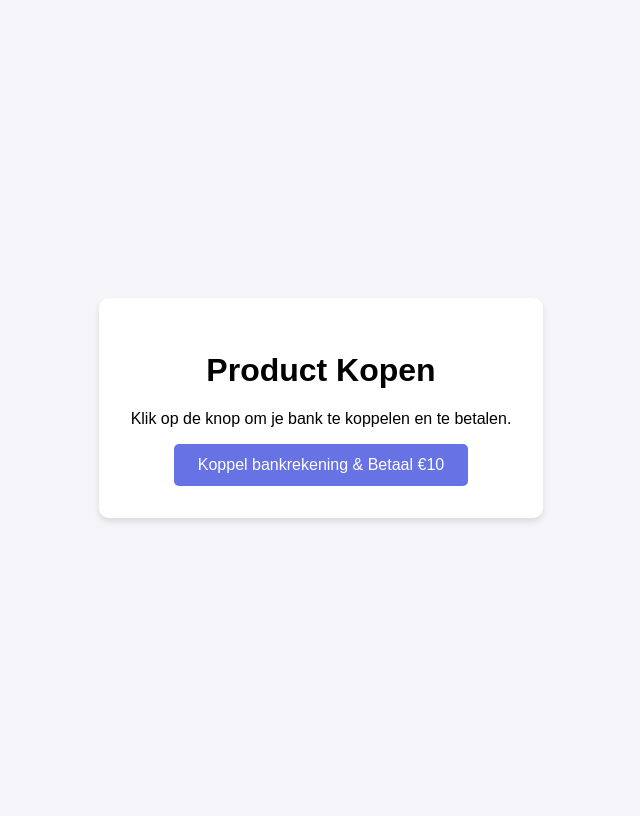
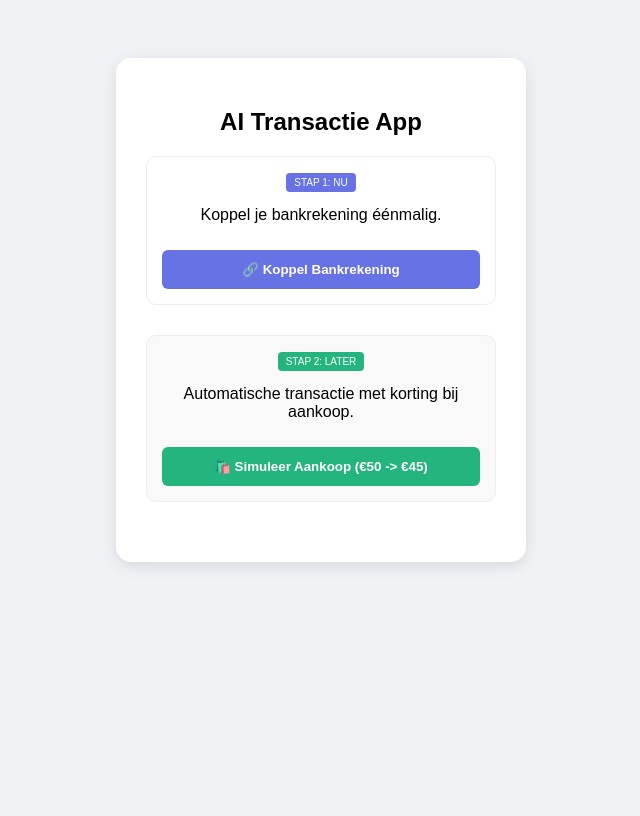
Before and after one commit to sakab413/mijn-stripe-app, a Flask app: page / in a window 1280 px wide. Shown: the whole page, without its empty margins (319-959 px from the left). After the commit the page ends 566 px from the top, so only its background shows below. Run offline with Flask 3, Linux system fonts and the light colour scheme.

Commit message:
Update index.html

```diff
--- a/templates/index.html
+++ b/templates/index.html
@@ -1,23 +1,36 @@
 <!DOCTYPE html>
-<html lang="nl">
+<html>
 <head>
-    <meta charset="UTF-8">
-    <meta name="viewport" content="width=device-width, initial-scale=1.0">
-    <title>Mijn AI Webshop</title>
+    <title>AI Bank Proxy</title>
     <style>
-        body { font-family: Arial, sans-serif; display: flex; justify-content: center; align-items: center; height: 100vh; background-color: #f4f4f9; }
-        .card { background: white; padding: 2rem; border-radius: 10px; box-shadow: 0 4px 6px rgba(0,0,0,0.1); text-align: center; }
-        button { background-color: #6772e5; color: white; border: none; padding: 12px 24px; border-radius: 5px; cursor: pointer; font-size: 16px; transition: 0.3s; }
-        button:hover { background-color: #5469d4; }
+        body { font-family: sans-serif; background: #f0f2f5; text-align: center; padding-top: 50px; }
+        .card { background: white; padding: 30px; border-radius: 15px; display: inline-block; box-shadow: 0 4px 15px rgba(0,0,0,0.1); width: 350px; }
+        .step { margin-bottom: 30px; padding: 15px; border: 1px solid #eee; border-radius: 10px; }
+        .badge { background: #6772e5; color: white; padding: 4px 8px; border-radius: 4px; font-size: 10px; }
+        button { width: 100%; padding: 12px; border: none; border-radius: 6px; cursor: pointer; font-weight: bold; margin-top: 10px; }
+        .btn-link { background: #6772e5; color: white; }
+        .btn-buy { background: #24b47e; color: white; }
     </style>
 </head>
 <body>
     <div class="card">
-        <h1>Product Kopen</h1>
-        <p>Klik op de knop om je bank te koppelen en te betalen.</p>
-        <form action="/create-checkout-session" method="POST">
-            <button type="submit">Koppel bankrekening & Betaal €10</button>
-        </form>
+        <h2>AI Transactie App</h2>
+
+        <div class="step">
+            <span class="badge">STAP 1: NU</span>
+            <p>Koppel je bankrekening éénmalig.</p>
+            <form action="/create-checkout-session" method="POST">
+                <button type="submit" class="btn-link">🔗 Koppel Bankrekening</button>
+            </form>
+        </div>
+
+        <div class="step" style="background: #f9f9f9;">
+            <span class="badge" style="background: #24b47e;">STAP 2: LATER</span>
+            <p>Automatische transactie met korting bij aankoop.</p>
+            <form action="/create-checkout-session" method="POST">
+                <button type="submit" class="btn-buy">🛍️ Simuleer Aankoop (€50 -> €45)</button>
+            </form>
+        </div>
     </div>
 </body>
 </html>
```
